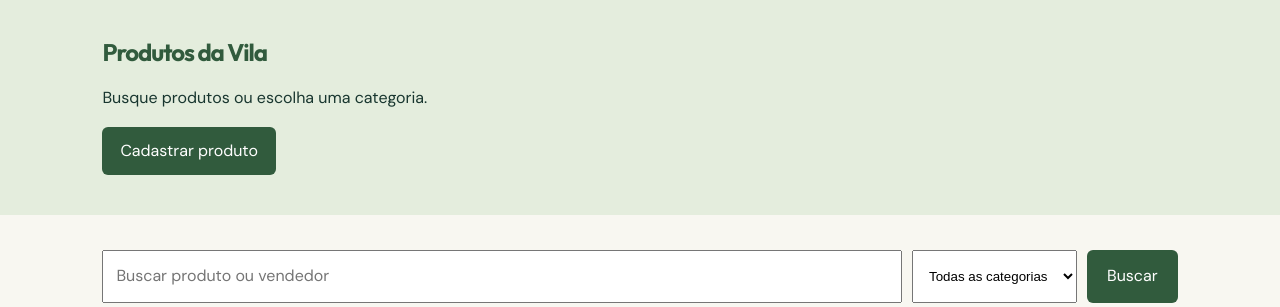
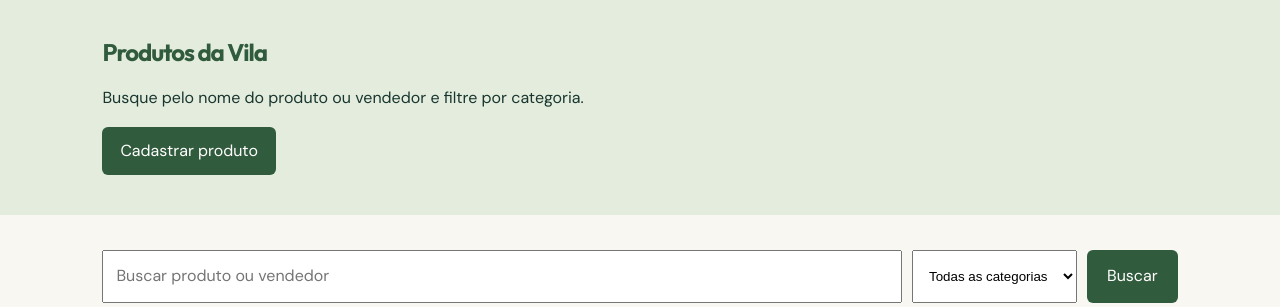
Before and after one commit to VitorDanielRC/FullStack, a Django app: page /produtos/ in a window 1280 px wide. Shown: the part 113-420 px from the top of the page. Run offline with Django 5.2, Linux system fonts and the light colour scheme; tables that the repository leaves empty hold one stand-in row (values such as "Sample post").

Commit message:
feat:correçao

```diff
--- a/mercadinho/loja/templates/loja/catalogo.html
+++ b/mercadinho/loja/templates/loja/catalogo.html
@@ -5,7 +5,7 @@
 {% block content %}
 <section style="padding: 40px 8%; background: #e4eddd;">
     <h1 style="color: #315b3d;">Produtos da Vila</h1>
-    <p>Busque produtos ou escolha uma categoria.</p>
+    <p>Busque pelo nome do produto ou vendedor e filtre por categoria.</p>
 
     <a href="{% url 'loja:cadastrar_produto' %}"
        style="display: inline-block; padding: 12px 18px; border-radius: 6px;
@@ -43,7 +43,6 @@
         </button>
     </form>
 
-    {% if produtos %}
     <div style="display: grid;
                 grid-template-columns: repeat(auto-fit, minmax(220px, 1fr));
                 gap: 20px;">
@@ -83,13 +82,23 @@
                     <p>Produto esgotado.</p>
                 {% endif %}
             </article>
+        {% empty %}
+            <section style="padding: 25px; border-radius: 10px; background: white;">
+                {% if busca and categoria_ativa %}
+                    <h2>Nenhum produto encontrado</h2>
+                    <p>Não encontramos produtos para “{{ busca }}” nessa categoria.</p>
+                {% elif busca %}
+                    <h2>Nenhum produto encontrado</h2>
+                    <p>Não encontramos produtos para “{{ busca }}”.</p>
+                {% elif categoria_ativa %}
+                    <h2>Nenhum produto nesta categoria</h2>
+                    <p>Você pode escolher outra categoria.</p>
+                {% else %}
+                    <h2>Nenhum produto cadastrado</h2>
+                    <p>Cadastre um produto pelo botão acima.</p>
+                {% endif %}
+            </section>
         {% endfor %}
     </div>
-    {% else %}
-        <section style="padding: 25px; border-radius: 10px; background: white;">
-            <h2>Nenhum produto encontrado</h2>
-            <p>Você pode cadastrar um produto pelo botão acima.</p>
-        </section>
-    {% endif %}
 </main>
 {% endblock %}
```
Lines whose indentation alone changed are shown as unchanged.
